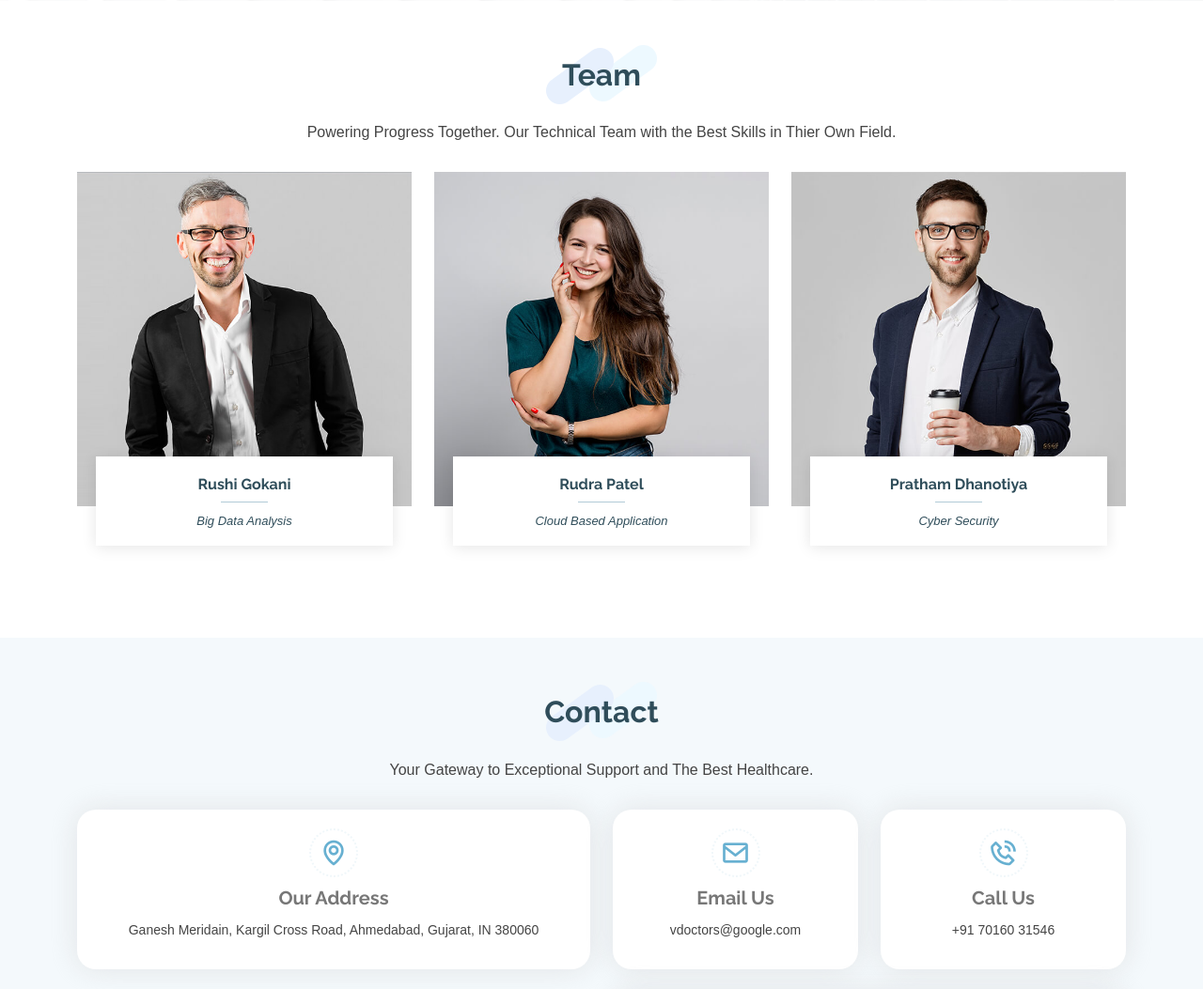
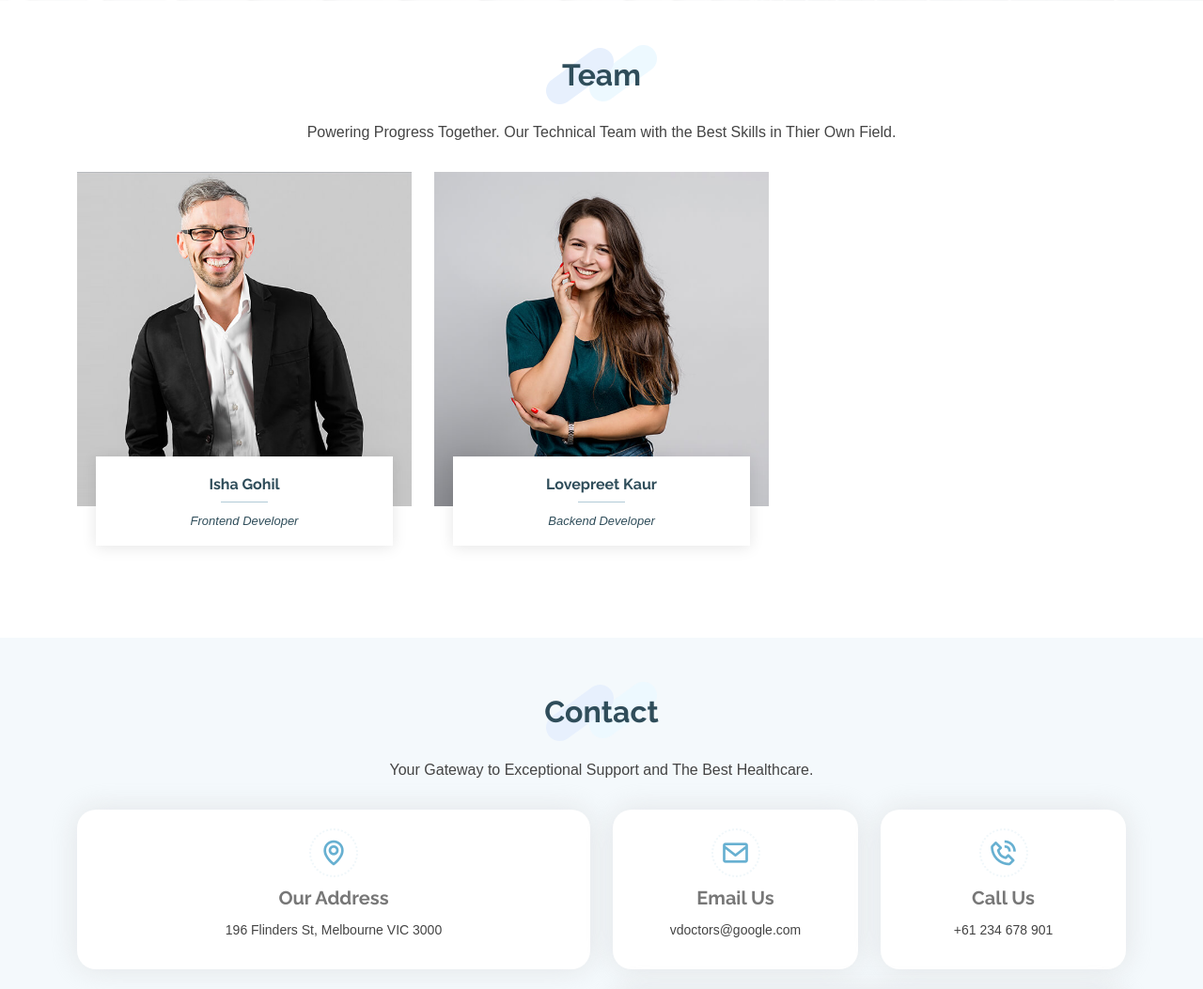
Before and after one commit to IshaG1314/Disease-prediction, a Flask app: page / in a window 1280 px wide. Shown: the part 1490-2543 px from the top of the page at 94% size. Run offline with Flask 3, Linux system fonts and the light colour scheme; parts of the project's set-up code (start-up, migrations or seed data) failed here and were passed over; some libraries are stand-ins or nearby versions.

Commit message:
Update index.html

```diff
--- a/templates/index.html
+++ b/templates/index.html
@@ -89,8 +89,8 @@
               <div class="member" data-aos="fade-up">
                 <div class="pic"><img src="img/team/team-1.jpg" class="img-fluid" alt=""></div>
                 <div class="member-info">
-                  <h4>Rushi Gokani</h4>
-                  <span>Big Data Analysis</span>
+                  <h4>Isha Gohil</h4>
+                  <span>Frontend Developer</span>
                   <div class="social">
                     <a href=""><i class="bi bi-twitter"></i></a>
                     <a href=""><i class="bi bi-facebook"></i></a>
@@ -105,24 +105,8 @@
               <div class="member" data-aos="fade-up" data-aos-delay="150">
                 <div class="pic"><img src="img/team/team-2.jpg" class="img-fluid" alt=""></div>
                 <div class="member-info" >
-                  <h4>Rudra Patel</h4>
-                  <span>Cloud Based Application</span>
-                  <div class="social">
-                    <a href=""><i class="bi bi-twitter"></i></a>
-                    <a href=""><i class="bi bi-facebook"></i></a>
-                    <a href=""><i class="bi bi-instagram"></i></a>
-                    <a href=""><i class="bi bi-linkedin"></i></a>
-                  </div>
-                </div>
-              </div>
-            </div>
-
-            <div class="col-lg-4 col-md-6">
-              <div class="member" data-aos="fade-up" data-aos-delay="300">
-                <div class="pic"><img src="img/team/team-3.jpg" class="img-fluid" alt=""></div>
-                <div class="member-info">
-                  <h4>Pratham Dhanotiya</h4>
-                  <span>Cyber Security</span>
+                  <h4>Lovepreet Kaur</h4>
+                  <span>Backend Developer</span>
                   <div class="social">
                     <a href=""><i class="bi bi-twitter"></i></a>
                     <a href=""><i class="bi bi-facebook"></i></a>
@@ -152,7 +136,7 @@
               <div class="info-box mb-4">
                 <i class="bx bx-map"></i>
                 <h3>Our Address</h3>
-                <p>Ganesh Meridain, Kargil Cross Road, Ahmedabad, Gujarat, IN 380060</p>
+                <p>196 Flinders St, Melbourne VIC 3000</p>
               </div>
             </div>
 
@@ -168,7 +152,7 @@
               <div class="info-box  mb-4">
                 <i class="bx bx-phone-call"></i>
                 <h3>Call Us</h3>
-                <p>+91 70160 31546</p>
+                <p>+61 234 678 901</p>
               </div>
             </div>
 
@@ -177,7 +161,7 @@
           <div class="row">
 
             <div class="col-lg-6 " >
-              <iframe src="https://www.google.com/maps/embed?pb=!1m18!1m12!1m3!1d3670.57663711302!2d72.52394487509353!3d23.075977879136303!2m3!1f0!2f0!3f0!3m2!1i1024!2i768!4f13.1!3m3!1m2!1s0x395e834c4857596f%3A0xa0965704f9be238f!2sGanesh%20Meridian!5e0!3m2!1sen!2sin!4v1710388966384!5m2!1sen!2sin" width="550" height="400" style="border:0;border-radius: 20px;" allowfullscreen="" loading="lazy" referrerpolicy="no-referrer-when-downgrade"></iframe>
+              <iframe src="https://www.google.com/maps/place/Torrens+University+Australia,+Flinders+Street+Campus,+Melbourne/@-37.8170206,144.9657747,1504m/data=!3m2!1e3!4b1!4m6!3m5!1s0x6ad65d4e73be6d05:0xbc240aa5cc0251ff!8m2!3d-37.8170206!4d144.9683496!16s%2Fg%2F11b7j_qld4?authuser=0&entry=ttu&g_ep=EgoyMDI1MTEyMy4xIKXMDSoASAFQAw%3D%3D" width="550" height="400" style="border:0;border-radius: 20px;" allowfullscreen="" loading="lazy" referrerpolicy="no-referrer-when-downgrade"></iframe>
             </div>
 
             <div class="col-lg-6">
```
